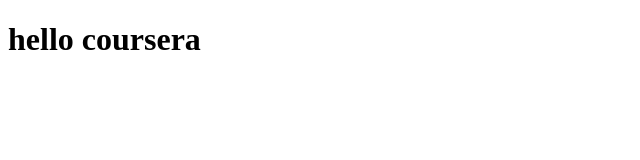
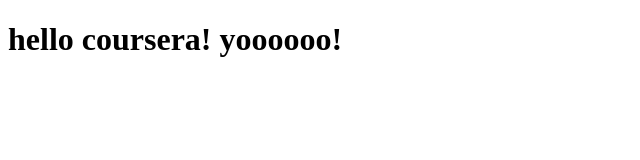
Before and after one commit to husein-m/coursera-test, a plain HTML site: page site/index.html in a window 1280 px wide. Shown: the whole page, without its empty margins (0-640 px from the left). Drawn offline with Linux system fonts and the light colour scheme.

Commit message:
small addition

```diff
--- a/site/index.html
+++ b/site/index.html
@@ -4,6 +4,6 @@
 	<title>hello coursera</title>
 </head>
 <body>
-<h1>hello coursera</h1>
+<h1>hello coursera! yoooooo! </h1>
 </body>
 </html>
```
